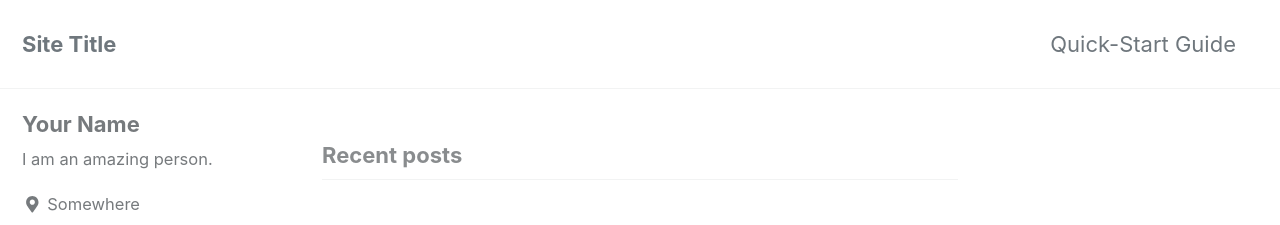
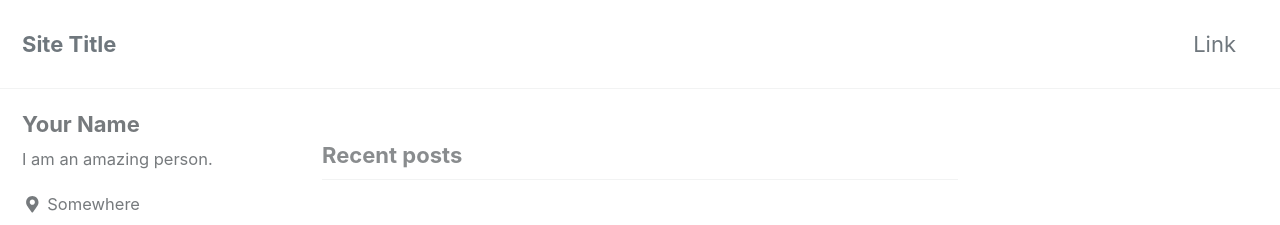
Before and after one commit to tomberdowski/tomberdowski.github.io, a Jekyll site: the page built from index.html, in a window 1280 px wide and 900 px high. Shown: the top 225 px of the window. Built offline with Jekyll 4.4.1, drawn with Linux system fonts in a browser that asks for light colours; cached includes are drawn as plain includes; nearby versions of some CDN libraries; the list of posts is cut into pages by our own code.

Commit message:
Update navigation.yml

```diff
--- a/_data/navigation.yml
+++ b/_data/navigation.yml
@@ -1,6 +1,6 @@
 # main links
 main:
-  - title: "Quick-Start Guide"
+  - title: "Link"
     url: https://mmistakes.github.io/minimal-mistakes/docs/quick-start-guide/
   # - title: "About"
   #   url: https://mmistakes.github.io/minimal-mistakes/about/
```
